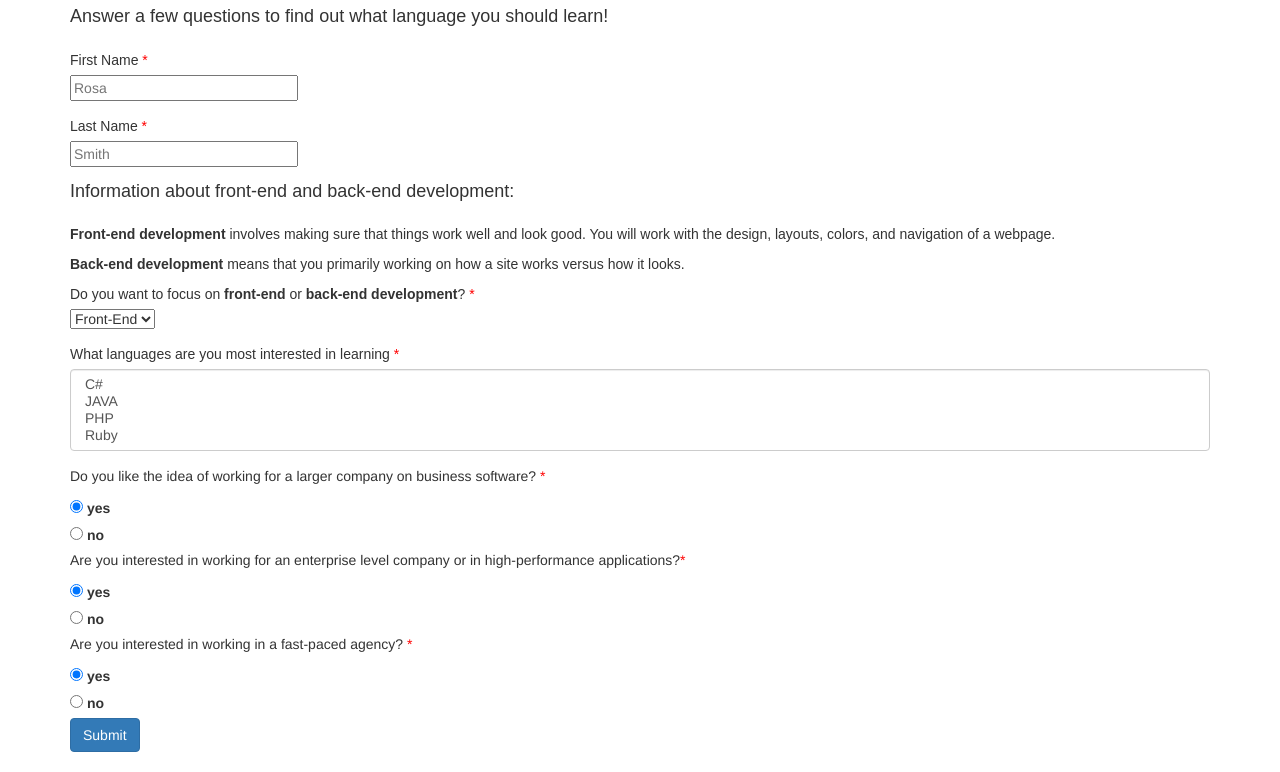
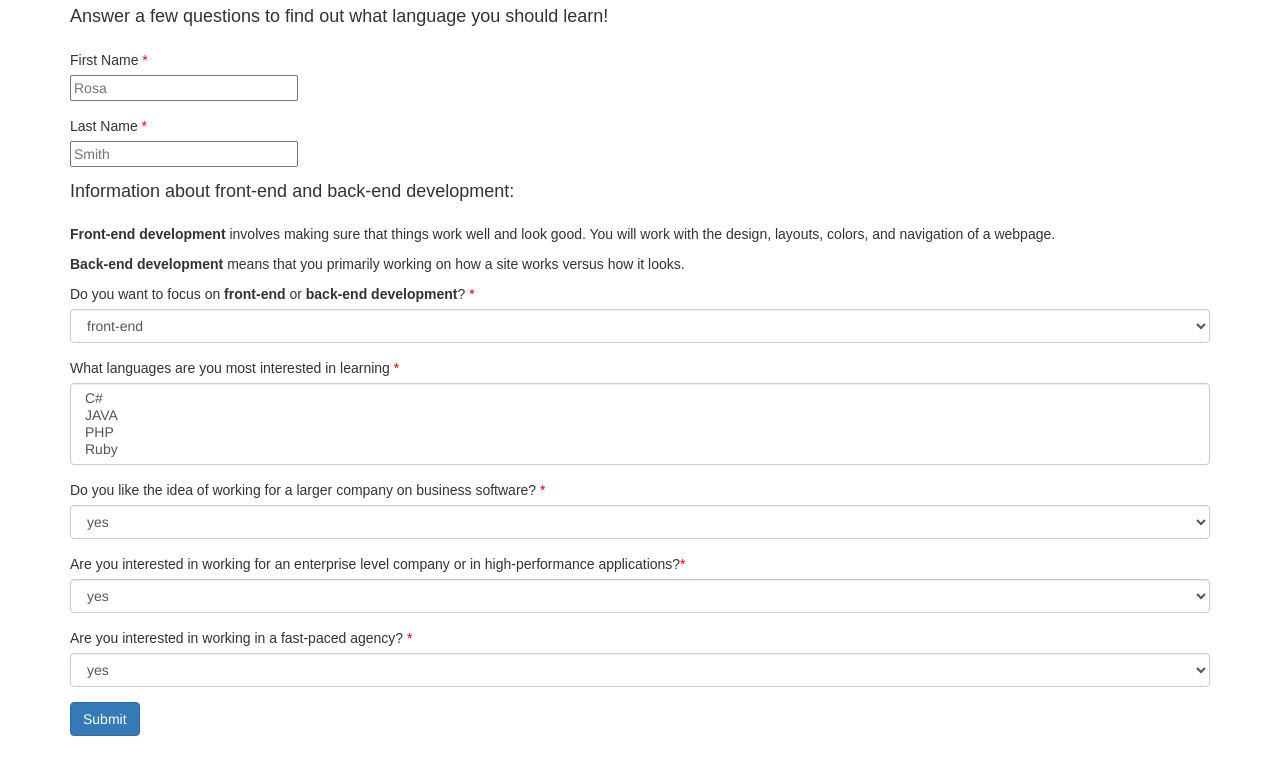
Before and after one commit to denniseortega/track-suggester, a plain HTML site: page index.html in a window 1280 px wide. Shown: the part 86-858 px from the top of the page. Drawn offline with Linux system fonts and the light colour scheme.

Commit message:
get rid of radio buttons, add if statements

```diff
--- a/css/styles.css
+++ b/css/styles.css
@@ -41,6 +41,11 @@ body {
 
 }
 
-.generate-language div {
+.generate div {
   display: none;
+  margin-left: 3%;
+  margin-bottom: 3%;
+  font-size: 15pt;
+  color: red;
+
 }
--- a/index.html
+++ b/index.html
@@ -12,7 +12,7 @@
     <div class="container">
       <h4>Answer a few questions to find out what language you should learn!</h4>
 
-      <form>
+      <form id="survey">
         <div class="form-group">
           <label for="firstname" class="labels">First Name <span class="red">*</span></label>
           <br>
@@ -34,77 +34,66 @@
         <div class="form-group">
           <label for="development" class="labels">Do you want to focus on <strong>front-end</strong> or <strong>back-end development</strong>? <span class="red">*</span></label>
           <br>
-          <select class="form-control-development" id="development">
-            <option>Front-End</option>
-            <option>Back-End</option>
+          <select class="form-control" id="front">
+            <option>front-end</option>
+            <option>back-end</option>
           </select>
         </div>
         <div class="form-group">
           <label for="languages" class="labels">What languages are you most interested in learning <span class="red">*<span></label>
-          <select multiple class="form-control" id="languages">
+          <select multiple class="form-control" id="language">
             <option>C#</option>
             <option>JAVA</option>
             <option>PHP</option>
             <option>Ruby</option>
           </select>
         </div>
-      </form>
-
-      <form>
-        <p>Do you like the idea of working for a larger company on business software? <span class="red">*</span></p>
-        <div class="form-check">
-          <input class="form-check-input" type="radio" name="exampleRadios" id="true1" value="true1" checked>
-          <label class="form-check-label" for="exampleRadios1">
-            yes
-          </label>
+        <div class="form-group">
+          <label for="company" class="labels">Do you like the idea of working for a larger company on business software? <span class="red">*</span></label>
+          <br>
+          <select class="form-control" id="large">
+            <option>yes</option>
+            <option>no</option>
+          </select>
         </div>
-        <div class="form-check">
-          <input class="form-check-input" type="radio" name="exampleRadios" id="false1" value="false1">
-          <label class="form-check-label" for="exampleRadios2">
-            no
-          </label>
+        <div class="form-group">
+          <label for="enterprise-company" class="labels">Are you interested in working for an enterprise level company or in high-performance applications?<span class="red">*</span></label>
+          <br>
+          <select class="form-control" id="applications">
+            <option>yes</option>
+            <option>no</option>
+          </select>
         </div>
-      </form>
-
-      <form>
-        <p>Are you interested in working for an enterprise level company or in high-performance applications?<span class="red">*</span></p>
-        <div class="form-check">
-          <input class="form-check-input" type="radio" name="exampleRadios" id="true2" value="true2" checked>
-          <label class="form-check-label" for="exampleRadios1">
-            yes
-          </label>
-        </div>
-        <div class="form-check">
-          <input class="form-check-input" type="radio" name="exampleRadios" id="false2" value="false2">
-          <label class="form-check-label" for="exampleRadios2">
-            no
-          </label>
-        </div>
-      </form>
-
-      <form id=lastform>
-        <p>Are you interested in working in a fast-paced agency? <span class="red">*</span></p>
-        <div class="form-check">
-          <input class="form-check-input" type="radio" name="exampleRadios" id="true3" value="true3" checked>
-          <label class="form-check-label" for="exampleRadios1">
-            yes
-          </label>
-        </div>
-        <div class="form-check">
-          <input class="form-check-input" type="radio" name="exampleRadios" id="false3" value="false3">
-          <label class="form-check-label" for="exampleRadios2">
-            no
-          </label>
+        <div class="form-group">
+          <label for="fast-agency" class="labels">Are you interested in working in a fast-paced agency? <span class="red">*</span></label>
+          <br>
+          <select class="form-control" id="fast-paced">
+            <option>yes</option>
+            <option>no</option>
+          </select>
         </div>
        <button type="submit" class="btn btn-primary">Submit</button>
       </form>
      </div>
+       <br>
+       <div class="generate">
 
-      <div class="generate-language">
         <div id="language1">
+        <p>Based on your answers, we suggest you take design classes and learn CSS!</p>
+        </div>
+
+        <div id="language2">
         <p>Based on your answers, we suggest you learn C#!</p>
-       </div>
-     </div>
-      <br>
+        </div>
+
+        <div id="language3">
+        <p>Based on your answers, we suggest you learn Java!</p>
+        </div>
+
+        <div id="language4">
+        <p>Based on your answers, we suggest you learn PHP!</p>
+        </div>
+
+      </div>
   </body>
 </html>
--- a/js/scripts.js
+++ b/js/scripts.js
@@ -1,6 +1,15 @@
 $(document).ready(function() {
-  $("#lastform").submit(function(event) {
-    $(".generate-language #language1").show();
+  $("#survey").submit(function(event) {
+    var answer1 = $("select#front").val();
+    var answer3 = $("select#large").val();
+
+    if (answer1 === 'front-end') {
+            $(".generate #language1").show();
+    }
+
+    if (answer1 === 'back-end' && answer3 === 'yes') {
+            $(".generate #language2").show();
+    }
 
     event.preventDefault();
   });
```
